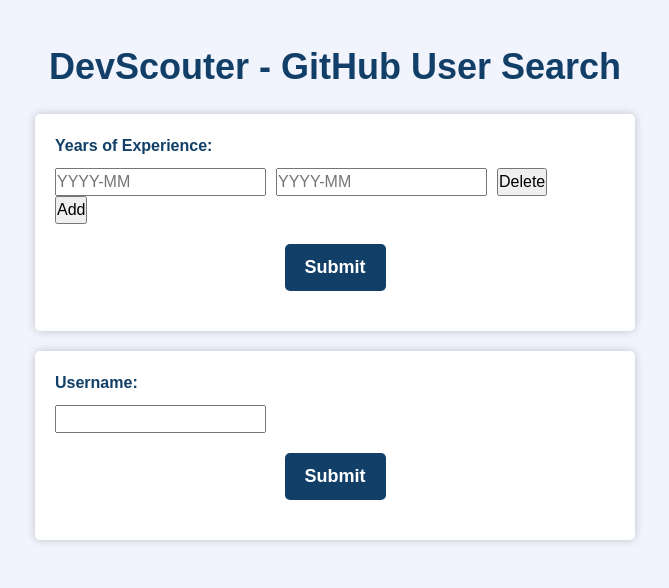
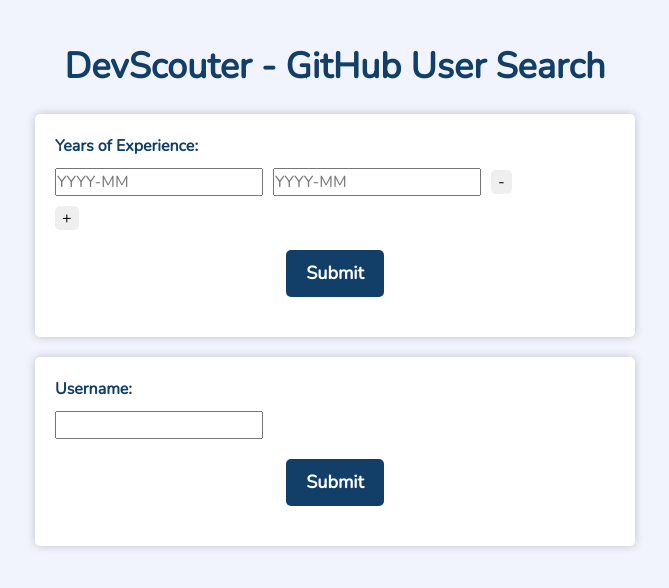
Before and after one commit to DevScouter/devscouter-react, a React (Create React App) app: page / in a window 1280 px wide. Shown: the top 588 px of the page, without its empty margins (305-974 px from the left). Built offline with nearby package versions, Linux system fonts and the light colour scheme; no server answers.

Commit message:
Add styling for components (#33)
Closes #20

```diff
--- a/public/index.html
+++ b/public/index.html
@@ -1,17 +1,19 @@
 <!DOCTYPE html>
 <html lang="en">
+
 <head>
   <meta charset="utf-8" />
   <meta name="viewport" content="width=device-width, initial-scale=1" />
-    <meta
-      name="description"
-      content="Client for DevScouter"
-    />
+  <meta name="description" content="Client for DevScouter" />
+  <link href='https://fonts.googleapis.com/css2?family=Nunito&family=Nanum+Gothic:wght@700&display=swap'
+    rel='stylesheet' type='text/css'>
   <link rel="icon" href="%PUBLIC_URL%/img/favicon.png" />
   <title>DevScouter</title>
 </head>
+
 <body>
   <noscript>You need to enable JavaScript to run this app.</noscript>
   <div id="root"></div>
 </body>
+
 </html>
--- /dev/null
+++ b/src/components/DateBox/DateBox.css
@@ -0,0 +1,9 @@
+.add-button {
+    padding: 0 7px;
+    border: none;
+    border-radius: 5px;
+}
+
+.add-button:hover {
+    background-color: rgb(225, 225, 225);
+}
--- a/src/components/DateBox/DateBox.js
+++ b/src/components/DateBox/DateBox.js
@@ -1,4 +1,5 @@
 import React, { useState } from 'react';
+import './DateBox.css';
 import DatePair from './DatePair/DatePair';
 import DateResult from './DateResult/DateResult';
 
@@ -102,7 +103,7 @@ const DateBox = () => {
           type="button"
           onClick={addDatePair}
         >
-          Add
+          +
         </button>
         {showDateResult && <DateResult experiences={experiences} totalExperience={totalExperience} />}
         <button
--- /dev/null
+++ b/src/components/DateBox/DatePair/DatePair.css
@@ -0,0 +1,13 @@
+.date-pair {
+    margin-bottom: 10px;
+}
+
+.delete-button {
+    padding: 0 7px;
+    border: none;
+    border-radius: 5px;
+}
+
+.delete-button:hover {
+    background-color: rgb(225, 225, 225);
+}
--- a/src/components/DateBox/DatePair/DatePair.js
+++ b/src/components/DateBox/DatePair/DatePair.js
@@ -1,4 +1,5 @@
 import React, { useState } from 'react';
+import './DatePair.css';
 
 const DatePair = () => {
     const [startDate, setStartDate] = useState('');
@@ -61,7 +62,7 @@ const DatePair = () => {
                 type="button"
                 onClick={deleteDatePair}
             >
-                Delete
+                -
             </button>
         </div>
     );
--- /dev/null
+++ b/src/components/DateBox/DateResult/DateResult.css
@@ -0,0 +1,9 @@
+.date-result-h2 {
+    color: #113f67;
+}
+
+.date-result-ul {
+    list-style-type: none;
+    margin: 0;
+    padding: 0;
+}
--- a/src/components/DateBox/DateResult/DateResult.js
+++ b/src/components/DateBox/DateResult/DateResult.js
@@ -1,15 +1,16 @@
 import React from 'react';
+import './DateResult.css';
 
 const DateResult = ({ experiences, totalExperience }) => {
     return (
         <div className="date-result">
-            <h2> Experiences </h2>
-            <ul>
+            <h2 className="date-result-h2"> Experiences </h2>
+            <ul className="date-result-ul">
                 {experiences.map((experience, index) => (
                     <li key={index}>{experience}</li>
                 ))}
             </ul>
-            <h2> Total Experience</h2>
+            <h2 className="date-result-h2"> Total Experience</h2>
             <p
                 id="total-experience"
                 data-testid="total-experience">
--- a/src/components/SearchBox/SearchResult/SearchResult.css
+++ b/src/components/SearchBox/SearchResult/SearchResult.css
@@ -14,6 +14,7 @@
     font-size: 18px;
     color: #113f67;
     line-height: 1.5;
+    word-wrap: break-word;
 }
 
 @media (max-width: 600px) {
```
Lines whose indentation alone changed are shown as unchanged.
